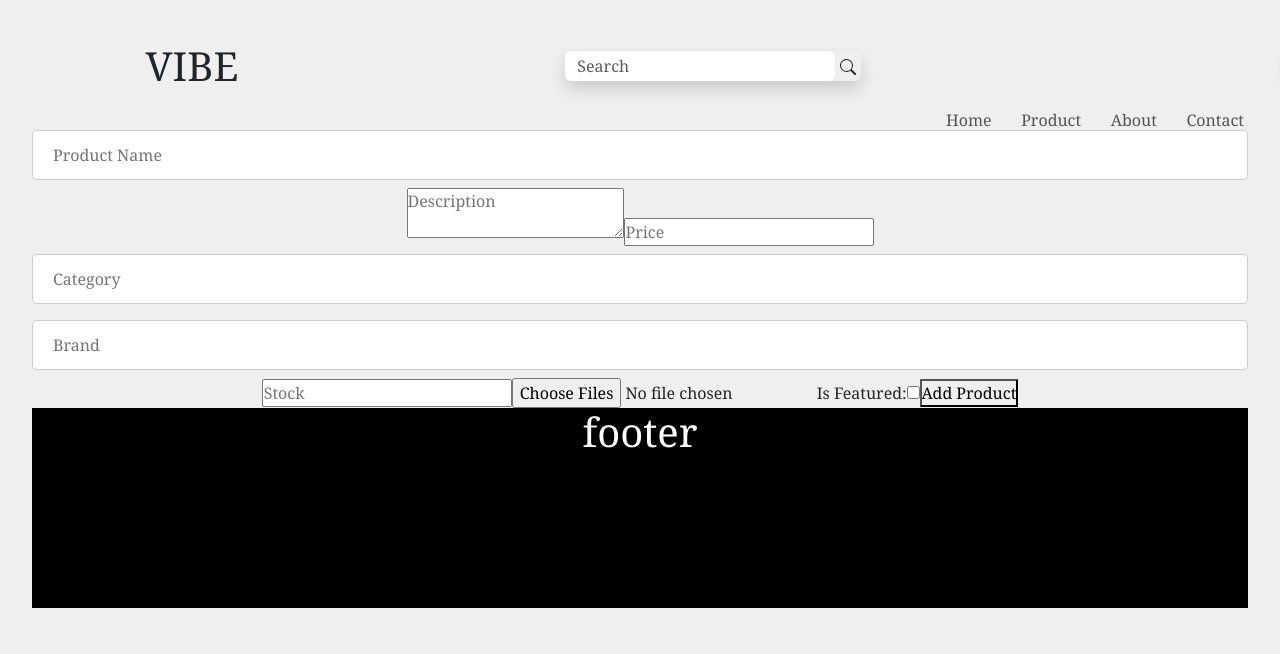
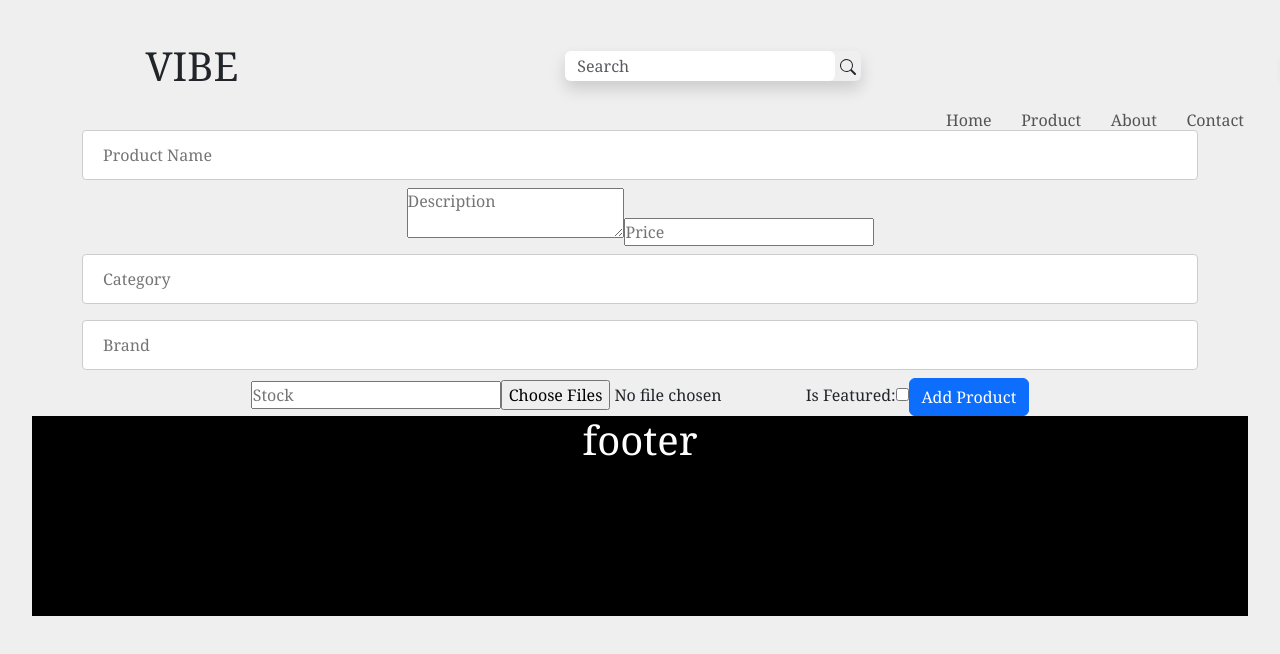
Before and after one commit to anoof36/E-commerce, a React (Vite) app in the folder frontend/: page /admin/AddProduct in a window 1280 px wide. Shown: the top 654 px of the page. Built offline with nearby package versions, Linux system fonts and the light colour scheme.

Commit message:
add product

```diff
--- a/frontend/src/admin/pages/addProduct/index.jsx
+++ b/frontend/src/admin/pages/addProduct/index.jsx
@@ -58,13 +58,13 @@ const AddProductForm = () => {
       console.log(response.data); //handle the response
       console.log("file Upload success")
     } catch (error) {
-      console.error("Error adding product: ", error);
+      console.error(error.response.data.message);
     }
   };
 
   return (
     <>
-      <form onSubmit={handleSubmit}>
+      <form className="container" onSubmit={handleSubmit}>
         <input
           type="text"
           name="name"
@@ -105,7 +105,7 @@ const AddProductForm = () => {
           Is Featured:
           <input type="checkbox" name="isFeatured" onChange={handleChange} />
         </label>
-        <button type="submit">Add Product</button>
+        <button className="btn btn-primary" type="submit">Add Product</button>
       </form>
     </>
   );
```
Also changed, not shown: 15 other files (tests, documents, lock files or other folders).
